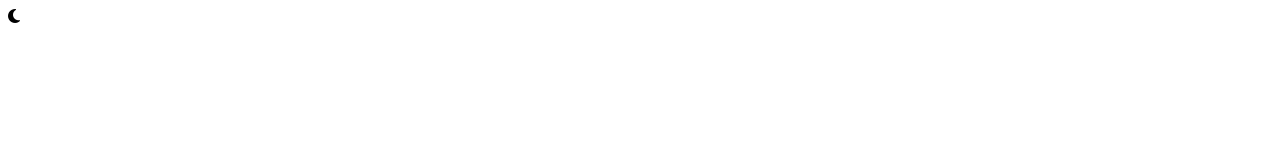
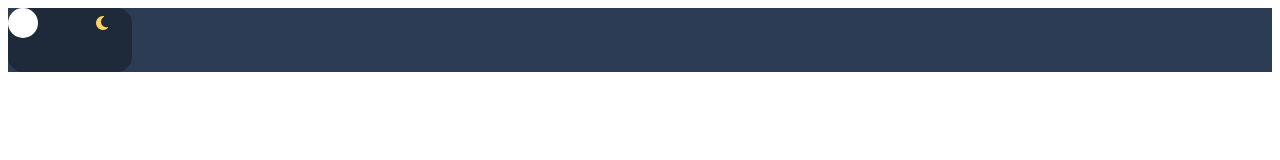
Before and after one commit to GuillaumeReb/3-darkMode, a plain HTML site: page index.html in a window 1280 px wide. Drawn offline with Linux system fonts and the light colour scheme.

Commit message:
Mise en place des page HTMl CSS JS

```diff
--- a/index.html
+++ b/index.html
@@ -16,6 +16,6 @@
             <div class="btn"></div>
         </div>
     </div>
-
+    <script src="./script.js"></script>
 </body>
 </html>
--- a/style.css
+++ b/style.css
@@ -0,0 +1,30 @@
+.container{
+    background-color: #2c3c54;
+}
+
+.switch{
+    width: 90px;
+    height: 30px;
+    background-color: #1e2939;
+    border-radius: 15px;
+    position: relative;
+    border: 1px solid #1e2939;
+    padding: 1rem;
+}
+
+.switch i{
+    position: absolute;
+    color: #ffd363;
+    top: 6px;
+    right: 23px;
+}
+
+.btn{
+    width: 30px;
+    height: 30px;
+    border-radius: 50%;
+    background-color: white;
+    position: absolute;
+    top: -1px;
+    left: -1px;
+}
```
Also changed, not shown: script.js (added).
